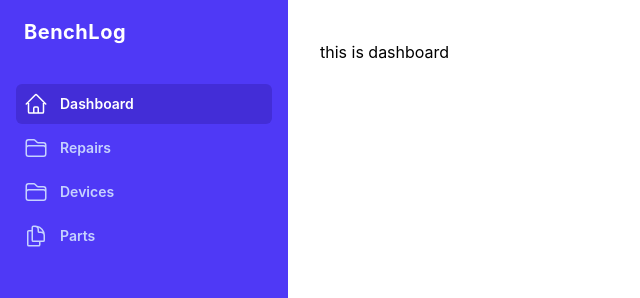
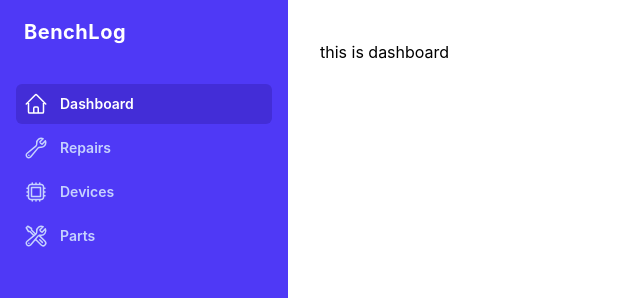
Before and after one commit to nickdexter/bench-repairs, a React (Vite) app in the folder frontend/: page / in a window 1280 px wide. Shown: the top 298 px of the page, without its empty margins (0-640 px from the left). Built offline with nearby package versions, Linux system fonts and the light colour scheme.

Commit message:
feat: update nav icons

```diff
--- a/frontend/src/components/AppLayout.tsx
+++ b/frontend/src/components/AppLayout.tsx
@@ -3,10 +3,11 @@ import { Dialog, DialogPanel, Transition, TransitionChild } from '@headlessui/re
 import { NavLink, Outlet } from 'react-router'
 import {
     Bars3Icon,
-    DocumentDuplicateIcon,
-    FolderIcon,
     HomeIcon,
     XMarkIcon,
+    WrenchScrewdriverIcon,
+    WrenchIcon,
+    CpuChipIcon
 } from '@heroicons/react/24/outline'
 
 interface NavItem {
@@ -17,9 +18,9 @@ interface NavItem {
 
 const navigation: NavItem[] = [
     { name: 'Dashboard', to: '/', icon: HomeIcon },
-    { name: 'Repairs', to: '/repairs', icon: FolderIcon },
-    { name: 'Devices', to: '/devices', icon: FolderIcon },
-    { name: 'Parts', to: '/parts', icon: DocumentDuplicateIcon },
+    { name: 'Repairs', to: '/repairs', icon: WrenchIcon },
+    { name: 'Devices', to: '/devices', icon: CpuChipIcon },
+    { name: 'Parts', to: '/parts', icon: WrenchScrewdriverIcon },
 ]
 
 export default function AppLayout() {
```
